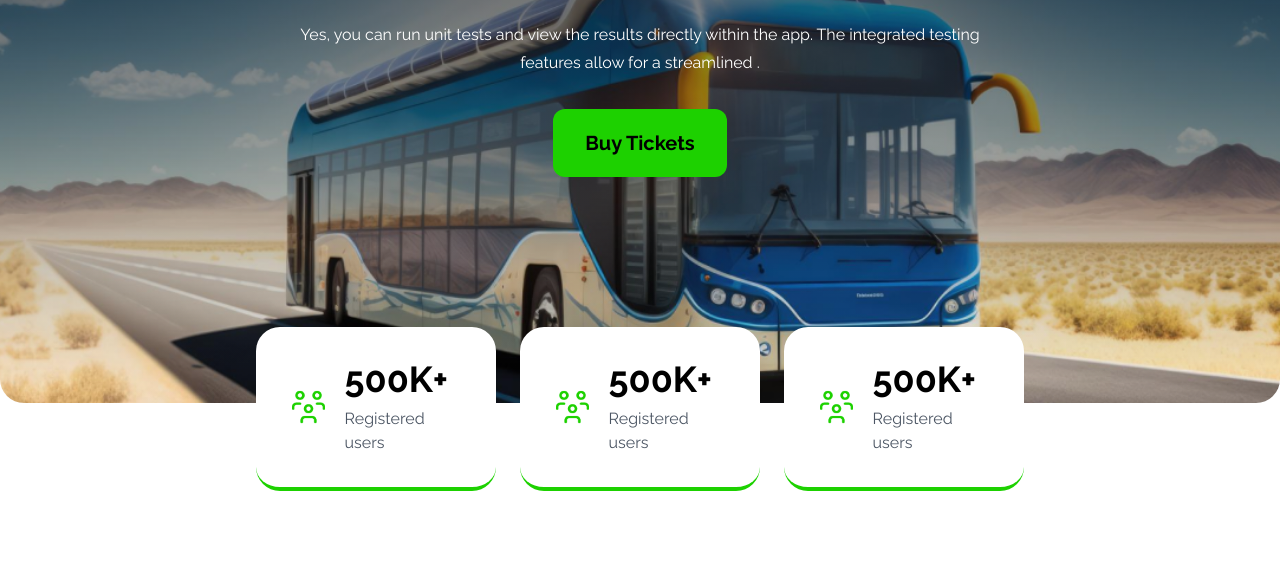
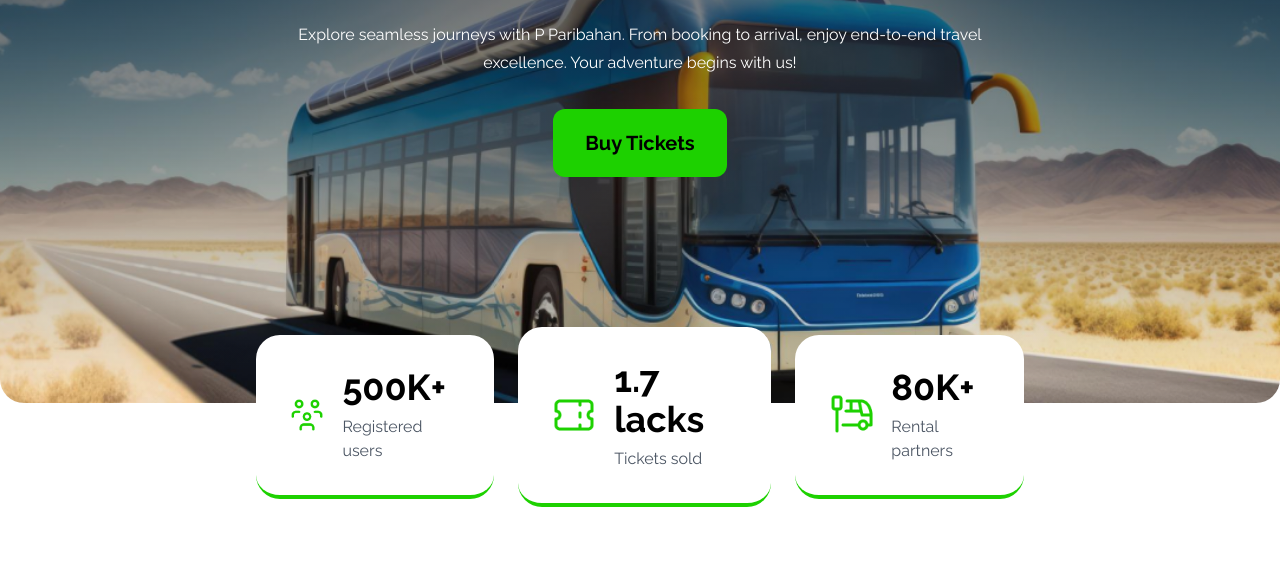
Before and after one commit to Mahbub049/Smart-Ticketing, a plain HTML site: page index.html in a window 1280 px wide. Shown: the part 375-952 px from the top of the page. Drawn offline with nearby package versions, Linux system fonts and the light colour scheme.

Commit message:
dummy text removed

```diff
--- a/index.html
+++ b/index.html
@@ -62,7 +62,7 @@
         </nav>
         <div class="bg-[linear-gradient(180deg,rgba(3,7,18,0.50),rgba(3,7,18,0.00)),url(./images/banner.png)] bg-cover bg-no-repeat h-[650px] bg-center rounded-3xl text-center text-white">
             <h1 class="text-6xl font-extrabold leading-[86px] text-white pt-20 pb-4">End-to-End Travel with <br><span class="text-[#1DD100]">P Paribahan</span></h1>
-            <p class="w-[691px] mx-auto leading-7">Yes, you can run unit tests and view the results directly within the app. The integrated testing features allow for a streamlined .</p>
+            <p class="w-[691px] mx-auto leading-7">Explore seamless journeys with P Paribahan. From booking to arrival, enjoy end-to-end travel excellence. Your adventure begins with us!</p>
             <div class="mt-8">
                 <a href="#buy-tickets"><button class="text-black bg-[#1DD100] px-8 py-5 text-xl font-bold rounded-xl hover:opacity-80">Buy Tickets</button></a>
             </div>
@@ -79,20 +79,20 @@
                     </div>
                     <div class="flex gap-4 items-center p-8 pr-12 bg-white rounded-[24px] border-b-4 border-[#1DD100]">
                         <div>
-                            <img src="./images/people.png" alt="">
+                            <img src="./images/ticket-cupon.png" alt="">
                         </div>
                         <div class="flex flex-col gap-2">
-                            <h4 class="text-4xl font-bold text-black">500K+</h4>
-                            <p class="text-gray-600">Registered users</p>
+                            <h4 class="text-4xl font-bold text-black">1.7 lacks</h4>
+                            <p class="text-gray-600">Tickets sold</p>
                         </div>
                     </div>
                     <div class="flex gap-4 items-center p-8 pr-12 bg-white rounded-[24px] border-b-4 border-[#1DD100]">
                         <div>
-                            <img src="./images/people.png" alt="">
+                            <img src="./images/stoppage.png" alt="">
                         </div>
                         <div class="flex flex-col gap-2">
-                            <h4 class="text-4xl font-bold text-black">500K+</h4>
-                            <p class="text-gray-600">Registered users</p>
+                            <h4 class="text-4xl font-bold text-black">80K+</h4>
+                            <p class="text-gray-600">Rental partners</p>
                         </div>
                     </div>
 
@@ -140,7 +140,7 @@
             <div class="container mx-auto mt-28">
                 <div class="text-center">
                     <h1 class="text-4xl font-bold raleway">P.H Paribahan</h1>
-                    <p class="inter w-[736px] text-gray-500 mx-auto mt-6 mb-12">Yes, you can run unit tests and view the results directly within the app. The integrated testing features allow for a streamlined .</p>
+                    <p class="inter w-[736px] text-gray-500 mx-auto mt-6 mb-12">"Your trusted travel companion. Reliable service from booking to destination. Embark on a hassle-free journey with us. Experience travel excellence today!"</p>
                 </div>
                 <div class="flex justify-around items-center">
                     <!-- Left -->
```
